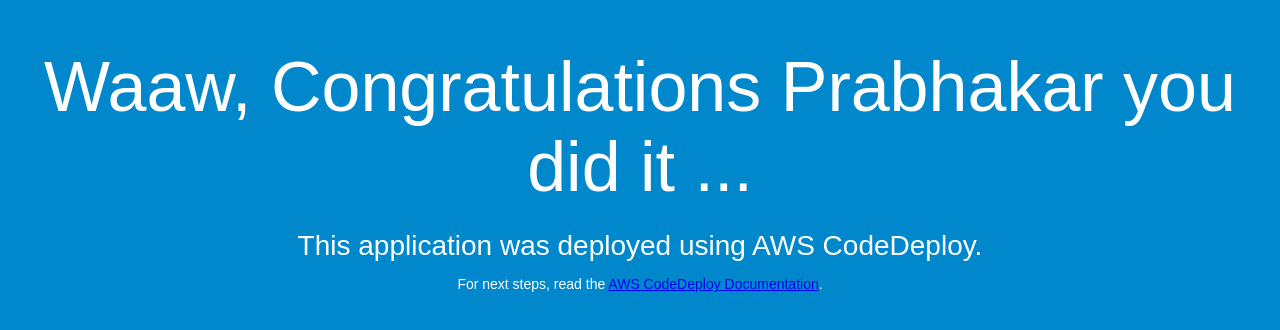
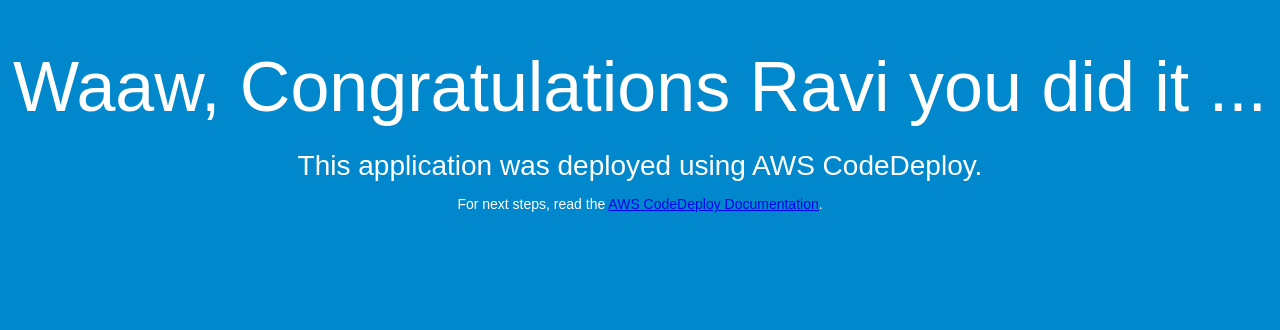
Before and after one commit to GaddamRavi/first-CICD, a plain HTML site: page index.html in a window 1280 px wide. Drawn offline with Linux system fonts and the light colour scheme.

Commit message:
Update index.html

```diff
--- a/index.html
+++ b/index.html
@@ -26,7 +26,7 @@
 </head>
 <body>
   <div align="center">
-    <h1>Waaw, Congratulations Prabhakar you did it ...</h1>
+    <h1>Waaw, Congratulations Ravi you did it ...</h1>
     <h2>This application was deployed using AWS CodeDeploy.</h2>
     <p>For next steps, read the <a href="http://aws.amazon.com/documentation/codedeploy">AWS CodeDeploy Documentation</a>.</p>
   </div>
```
